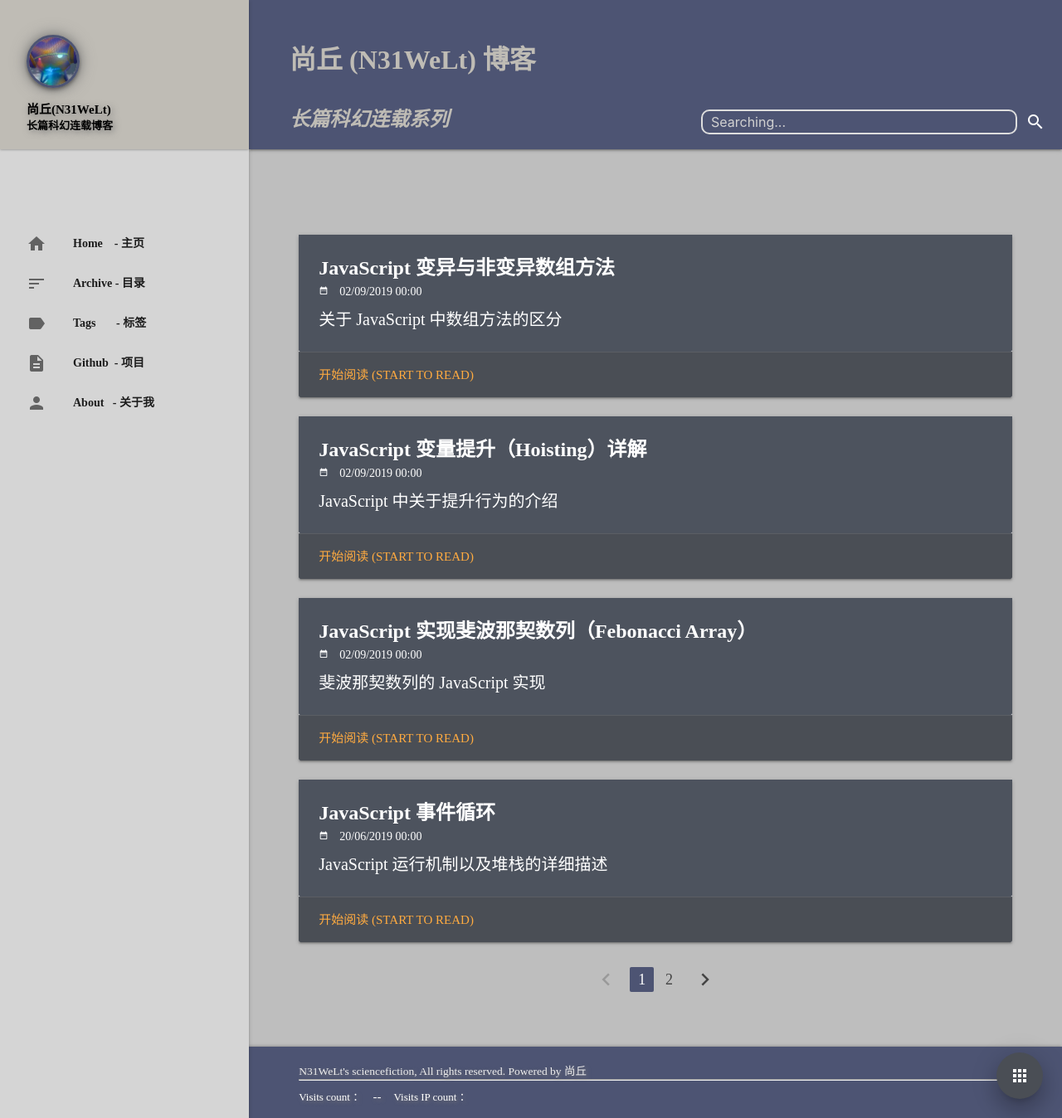
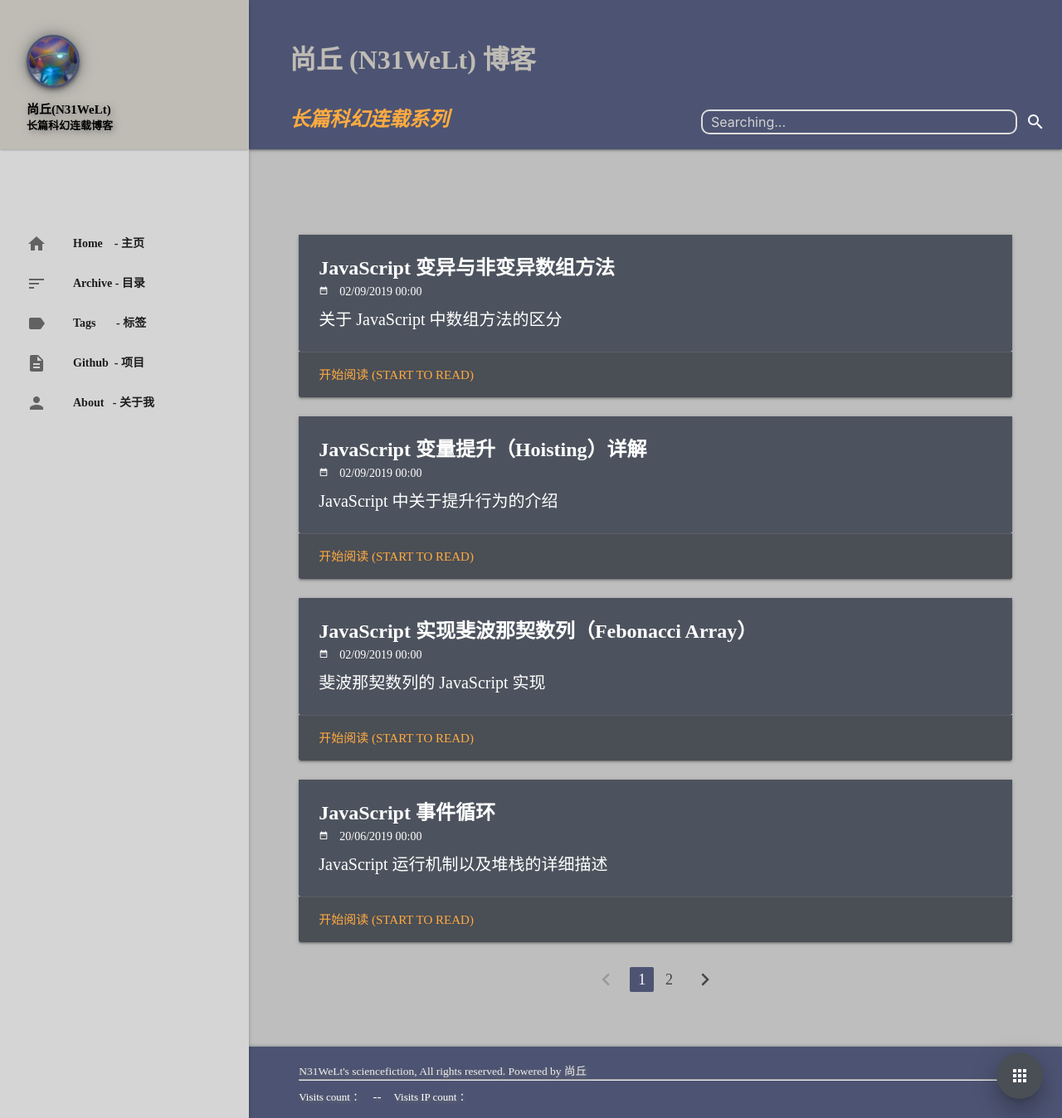
Before and after one commit to keepwalk/keepwalk.github.io, a Jekyll site: the page built from index.html, in a window 1280 px wide and 1348 px high. Shown: the whole window at 83% size. Built offline with Jekyll 4.4.1, drawn with Linux system fonts in a browser that asks for light colours; the list of posts is cut into pages by our own code; comment, search, counter and statistics services are not loaded.

Commit message:
Update header.html

```diff
--- a/_includes/header.html
+++ b/_includes/header.html
@@ -59,7 +59,7 @@
             <div class="nav-wrapper">
                 <div class="container">
                     <a class="page-title" href="/">{{site.title}}</a>
-                    <p class="head-message"><b><font color="#BFBCB5">长篇科幻连载系列</font></b></p>
+                    <p class="head-message"><b><font color="#FFAB40">长篇科幻连载系列</font></b></p>
                 </div>
             </div>
         </nav>
```
